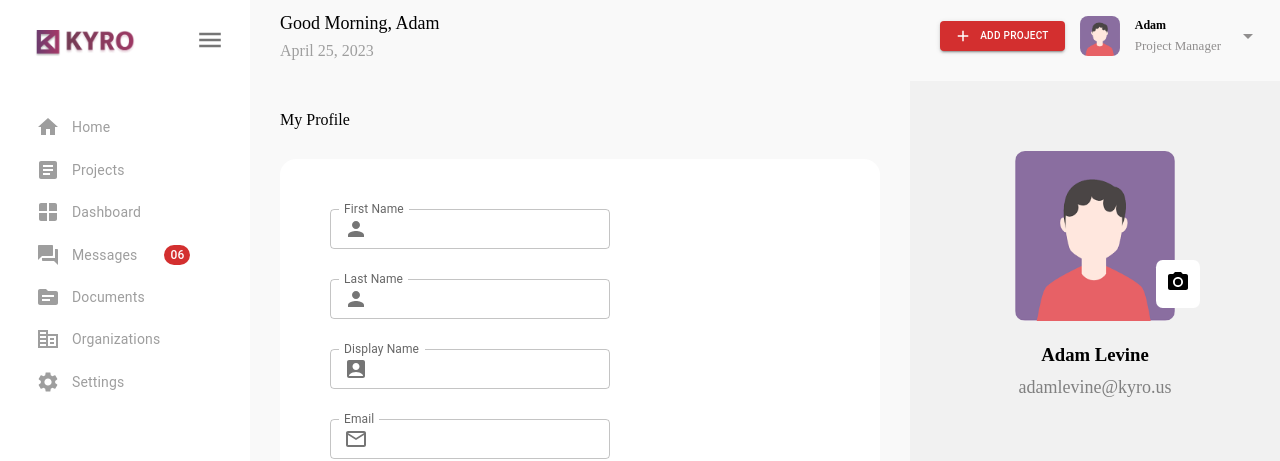
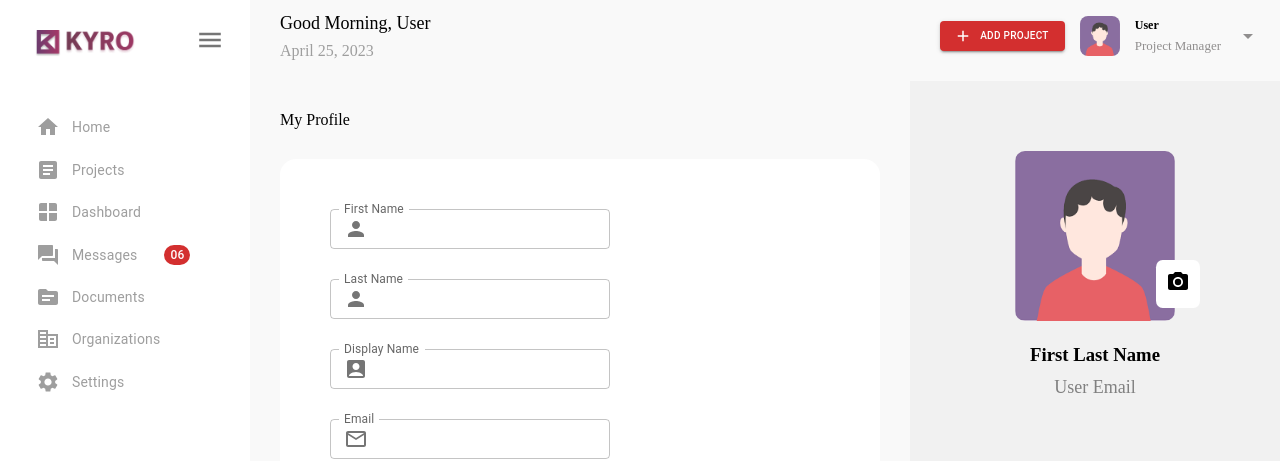
Before and after one commit to saranyavinjarapu/KyroProfilePageReactFrontend, a React (Create React App) app: page / in a window 1280 px wide. Shown: the top 461 px of the page. Built offline with nearby package versions, Linux system fonts and the light colour scheme.

Commit message:
hooked profile update form onto profile display page for live edit updates using  react context API

```diff
--- a/src/components/Header/Header.js
+++ b/src/components/Header/Header.js
@@ -1,17 +1,20 @@
-import React from "react";
+import React, { useContext } from "react";
 import styles from "./Header.module.css";
 import Button from "@mui/material/Button";
 import AddIcon from "@mui/icons-material/Add";
 import dayjs from "dayjs";
 import UserIcon from "../../assets/user_icon.png";
 import ArrowDropDownIcon from "@mui/icons-material/ArrowDropDown";
+import { ProfileContext } from "../ProfileUpdate/helpers";
 
 const Header = () => {
+  const { userData } = useContext(ProfileContext);
+  const userFirstName = userData.firstName ? userData.firstName : "User";
   const currentFormattedDate = dayjs(new Date()).format("MMMM DD, YYYY");
   return (
     <div className={styles.Header}>
       <div>
-        <p className={styles.GreetingHeadline}>Good Morning, Adam</p>
+        <p className={styles.GreetingHeadline}>Good Morning, {userFirstName}</p>
         <p className={styles.GreetingDate}>{currentFormattedDate}</p>
       </div>
       <div className={styles.Account}>
@@ -25,7 +28,7 @@ const Header = () => {
         </Button>
         <img alt="user-icon" src={UserIcon} />
         <div className={styles.AccountInfo}>
-          <p className={styles.AccountName}>Adam</p>
+          <p className={styles.AccountName}>{userFirstName}</p>
           <p className={styles.AccountRole}>Project Manager</p>
         </div>
         <ArrowDropDownIcon style={{ color: "#908e8e" }}></ArrowDropDownIcon>
--- a/src/components/Profile/ProfileMain.js
+++ b/src/components/Profile/ProfileMain.js
@@ -1,17 +1,20 @@
-import React from "react";
+import React, { useState } from "react";
 import styles from "./ProfileMain.module.css";
 import Header from "../Header/Header";
 import ProfileUpdate from "../ProfileUpdate/ProfileUpdate";
 import ProfileDisplay from "../ProfileDisplay/ProfileDisplay";
-
+import { ProfileContext } from "../ProfileUpdate/helpers";
 const ProfileMain = () => {
+  const [userData, setUserData] = useState([]);
   return (
     <div className={styles.Main}>
-      <Header></Header>
-      <div className={styles.UserProfile}>
-        <ProfileUpdate></ProfileUpdate>
-        <ProfileDisplay></ProfileDisplay>
-      </div>
+      <ProfileContext.Provider value={{ userData, setUserData }}>
+        <Header></Header>
+        <div className={styles.UserProfile}>
+          <ProfileUpdate></ProfileUpdate>
+          <ProfileDisplay></ProfileDisplay>
+        </div>
+      </ProfileContext.Provider>
     </div>
   );
 };
--- a/src/components/ProfileDisplay/ProfileDisplay.js
+++ b/src/components/ProfileDisplay/ProfileDisplay.js
@@ -1,9 +1,12 @@
-import React from "react";
+import React, { useContext } from "react";
 import styles from "./ProfileDisplay.module.css";
 import ProfilePicture from "../../assets/user_icon.png";
 import CameraAltIcon from "@mui/icons-material/CameraAlt";
+import { ProfileContext } from "../ProfileUpdate/helpers";
 
 const ProfileDisplay = () => {
+  const { userData } = useContext(ProfileContext);
+  const { firstName, lastName, email } = userData;
   return (
     <div className={styles.ProfileDisplay}>
       <div className={styles.ProfileDisplayContainer}>
@@ -11,8 +14,10 @@ const ProfileDisplay = () => {
         <div className={styles.CameraIcon}>
           <CameraAltIcon></CameraAltIcon>
         </div>
-        <h3>Adam Levine</h3>
-        <p>adamlevine@kyro.us</p>
+        <h3>
+          {firstName ? firstName : "First"} {lastName ? lastName : "Last Name"}
+        </h3>
+        <p>{email ? email : "User Email"}</p>
       </div>
     </div>
   );
--- a/src/components/ProfileDisplay/ProfileDisplay.module.css
+++ b/src/components/ProfileDisplay/ProfileDisplay.module.css
@@ -12,6 +12,10 @@
   height: 170px;
   position: relative;
   text-align: center;
+}
+
+.ProfileDisplayContainer h3 {
+  text-transform: capitalize;
 }
 
 .ProfileDisplayContainer p {
--- a/src/components/ProfileUpdate/ProfileUpdateForm.js
+++ b/src/components/ProfileUpdate/ProfileUpdateForm.js
@@ -1,6 +1,6 @@
-import React from "react";
+import React, { useContext } from "react";
 import styles from "./ProfileUpdate.module.css";
-import FormItem from "./helpers";
+import { FormItem, ProfileContext } from "./helpers";
 import PersonIcon from "@mui/icons-material/Person";
 import AccountBoxIcon from "@mui/icons-material/AccountBox";
 import MailOutlineIcon from "@mui/icons-material/MailOutline";
@@ -11,8 +11,12 @@ import { useForm } from "react-hook-form";
 
 const ProfileUpdateForm = () => {
   const { register, handleSubmit } = useForm();
+  const { userData, setUserData } = useContext(ProfileContext);
   const handleSaveUserProfile = (formValues) => {
     console.log("formValues", formValues);
+  };
+  const onFormInputChange = (event) => {
+    setUserData({ ...userData, [event.target.name]: event.target.value });
   };
   return (
     <form
@@ -22,13 +26,16 @@ const ProfileUpdateForm = () => {
       <div className={styles.ProfileUpdateFormBody}>
         <FormItem
           label="First Name"
+          name="firstName"
           register={register("firstName")}
           icon={<PersonIcon />}
+          changeHandler={onFormInputChange}
         />
         <FormItem
           label="Last Name"
           register={register("lastName")}
           icon={<PersonIcon />}
+          changeHandler={onFormInputChange}
         />
         <FormItem
           label="Display Name"
@@ -39,6 +46,7 @@ const ProfileUpdateForm = () => {
           label="Email"
           register={register("email")}
           icon={<MailOutlineIcon />}
+          changeHandler={onFormInputChange}
         />
         <FormItem
           label="Phone No(Work)"
--- a/src/components/ProfileUpdate/helpers.js
+++ b/src/components/ProfileUpdate/helpers.js
@@ -1,11 +1,13 @@
 import TextField from "@mui/material/TextField";
 import InputAdornment from "@mui/material/InputAdornment";
-const FormItem = ({ label, icon, name, register }) => {
+import { createContext } from "react";
+export const FormItem = ({ label, icon, register, changeHandler }) => {
   return (
     <TextField
       label={label}
       size="small"
       {...register}
+      onChange={changeHandler}
       InputLabelProps={{
         shrink: true,
       }}
@@ -18,4 +20,4 @@ const FormItem = ({ label, icon, name, register }) => {
   );
 };
 
-export default FormItem;
+export const ProfileContext = createContext(null);
```
